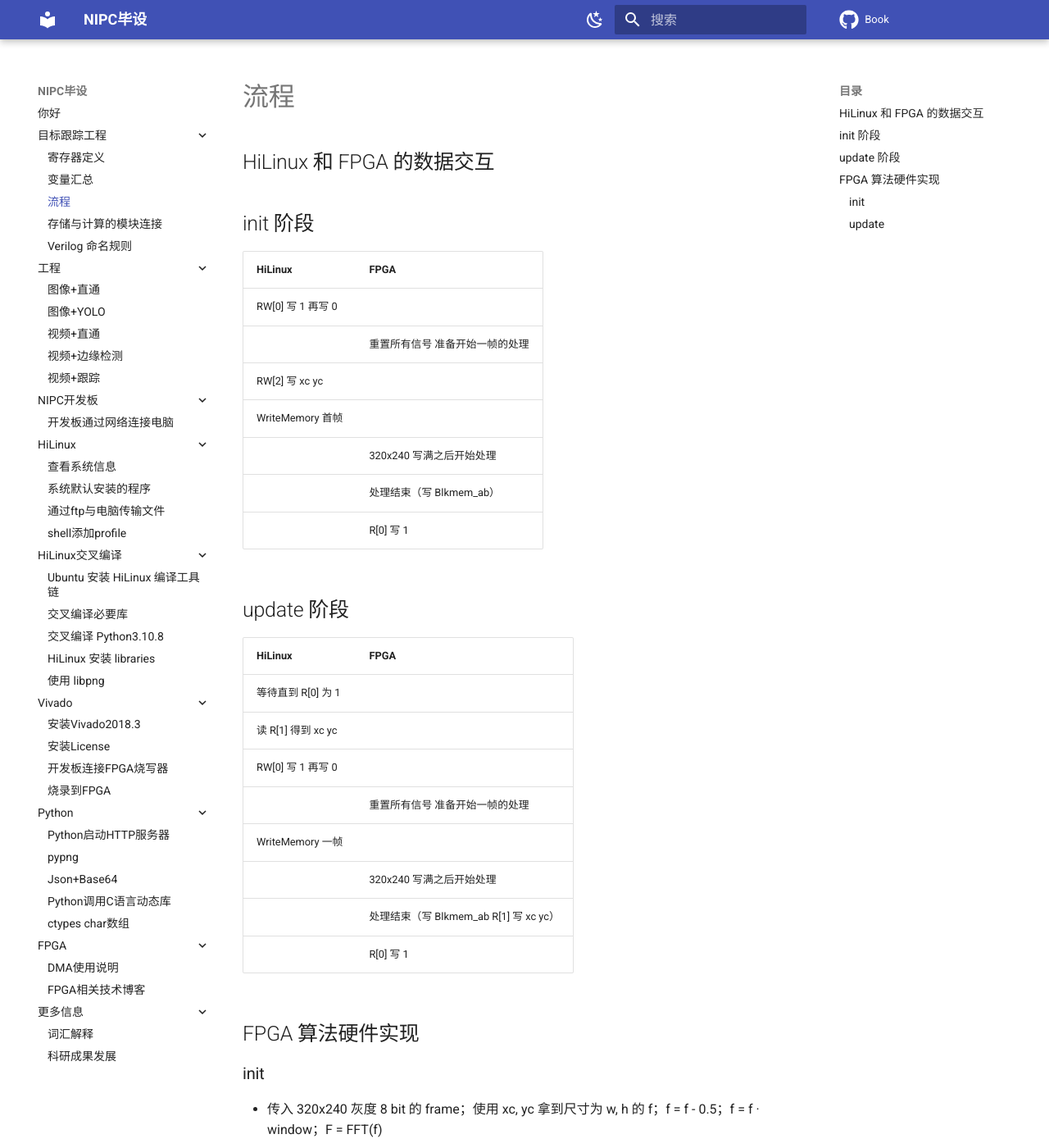
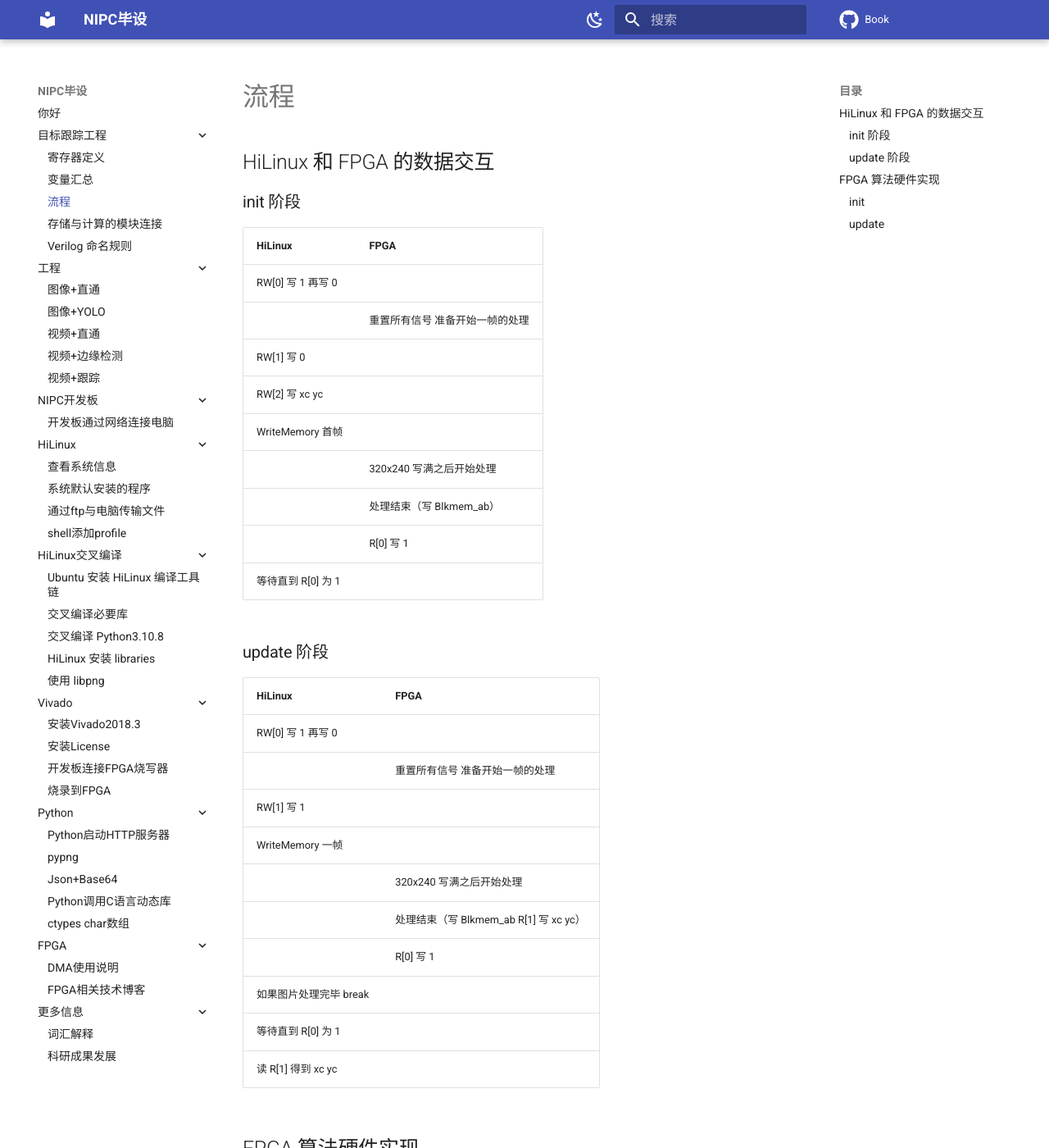
Before and after one commit to NIPC-Project/Book, an MkDocs documentation site: the page built from docs/PROJECT-TRACKING/procedure.md, in a window 1280 px wide and 1400 px high. Shown: the whole window at 82% size. Built offline with MkDocs 1.6.1 and Material for MkDocs 9.7.7, drawn with Linux system fonts in a browser that asks for light colours; comment, search, counter and statistics services are not loaded.

Commit message:
update tracking procedure

```diff
--- a/docs/PROJECT-TRACKING/procedure.md
+++ b/docs/PROJECT-TRACKING/procedure.md
@@ -2,30 +2,34 @@
 
 ## HiLinux 和 FPGA 的数据交互
 
-## init 阶段
+### init 阶段
 
 | HiLinux | FPGA |
 | - | - |
 | RW[0] 写 1 再写 0 |  |
 |  | 重置所有信号  准备开始一帧的处理 |
+| RW[1] 写 0 |  |
 | RW[2] 写 xc yc |  |
 | WriteMemory 首帧 |  |
 |  | 320x240 写满之后开始处理 |
 |  | 处理结束（写 Blkmem_ab） |
 |  | R[0] 写 1 |
+| 等待直到 R[0] 为 1 |  |
 
-## update 阶段
+### update 阶段
 
 | HiLinux | FPGA |
 | - | - |
-| 等待直到 R[0] 为 1 |  |
-| 读 R[1] 得到 xc yc |  |
 | RW[0] 写 1 再写 0 |  |
 |  | 重置所有信号  准备开始一帧的处理 |
+| RW[1] 写 1 |  |
 | WriteMemory 一帧 |  |
 |  | 320x240 写满之后开始处理 |
 |  | 处理结束（写 Blkmem_ab  R[1] 写 xc yc） |
 |  | R[0] 写 1 |
+| 如果图片处理完毕 break |  |
+| 等待直到 R[0] 为 1 |  |
+| 读 R[1] 得到 xc yc |  |
 
 ## FPGA 算法硬件实现
 
```
